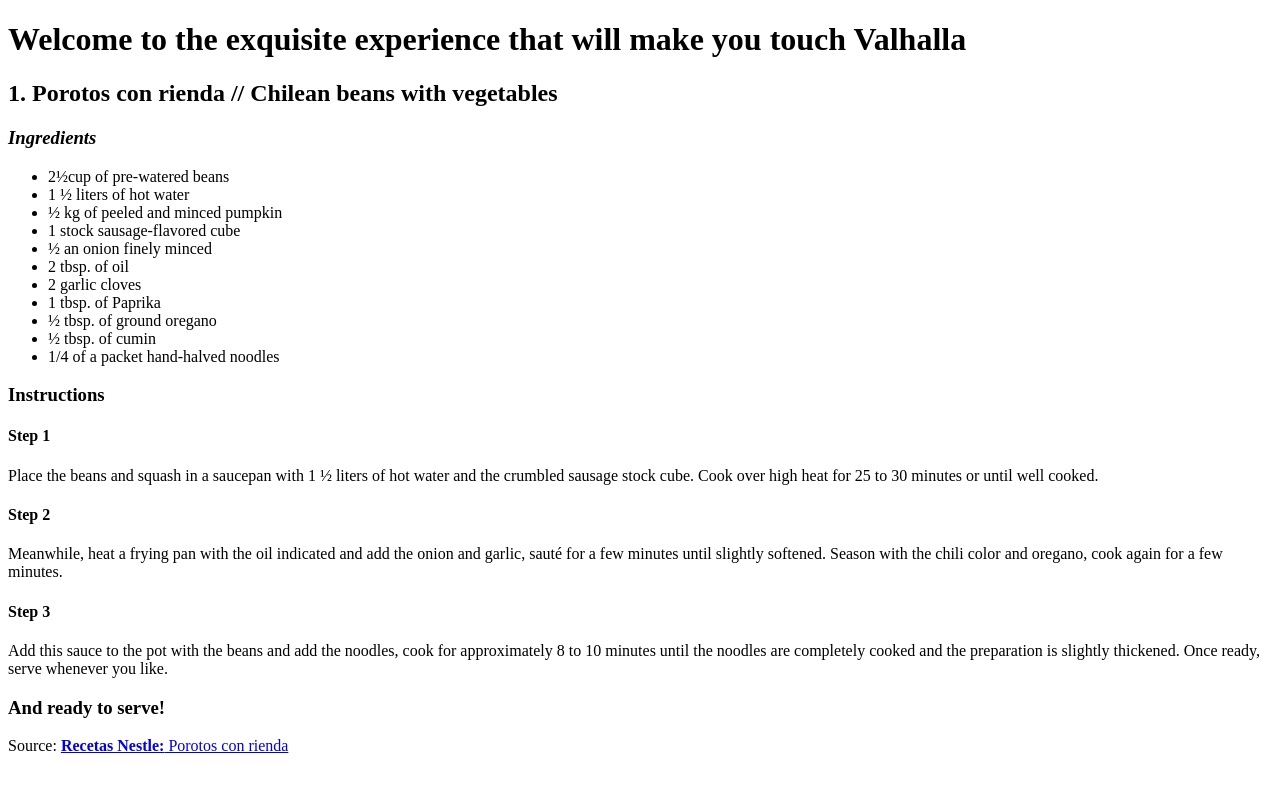
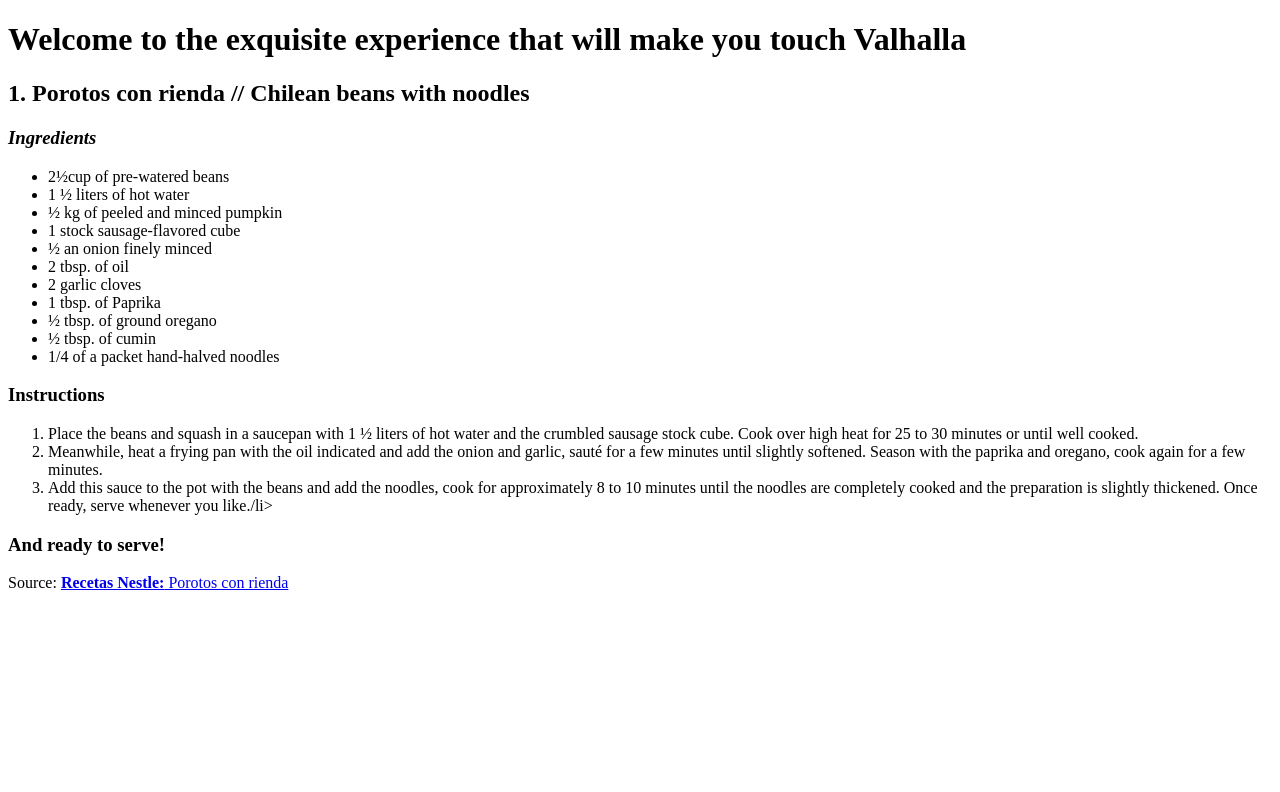
Before and after one commit to Rydozz15/odin-recipes, a plain HTML site: page index.html in a window 1280 px wide. Drawn offline with Linux system fonts and the light colour scheme.

Commit message:
Fix typos and change pf <h> to <ol>

```diff
--- a/index.html
+++ b/index.html
@@ -8,7 +8,7 @@
 </head>
 <body>
     <h1>Welcome to the exquisite experience that will make you touch Valhalla</h1>
-    <h2>1. Porotos con rienda // Chilean beans with vegetables</h2>
+    <h2>1. Porotos con rienda // Chilean beans with noodles</h2>
     <h3><em>Ingredients</em></h3>
     <p>
         <ul>
@@ -26,15 +26,14 @@
         </ul>
     </p>
     <h3>Instructions</h3>
-    <h4>Step 1</h4>
-        <p>Place the beans and squash in a saucepan with 1 ½ liters of hot water and the crumbled sausage stock cube.
-        Cook over high heat for 25 to 30 minutes or until well cooked.</p>
-    <h4>Step 2</h4>
-        <p>Meanwhile, heat a frying pan with the oil indicated and add the onion and garlic, sauté for a few minutes until
-            slightly softened. Season with the chili color and oregano, cook again for a few minutes.</p>
-    <h4>Step 3</h4>
-        <p>Add this sauce to the pot with the beans and add the noodles, cook for approximately 8 to 10 minutes until
-            the noodles are completely cooked and the preparation is slightly thickened. Once ready, serve whenever you like.</p>
+        <ol>
+            <li>Place the beans and squash in a saucepan with 1 ½ liters of hot water and the crumbled sausage stock cube.
+                Cook over high heat for 25 to 30 minutes or until well cooked.</li>
+            <li>Meanwhile, heat a frying pan with the oil indicated and add the onion and garlic, sauté for a few minutes until
+                slightly softened. Season with the paprika and oregano, cook again for a few minutes.</li>
+            <li>Add this sauce to the pot with the beans and add the noodles, cook for approximately 8 to 10 minutes until
+                the noodles are completely cooked and the preparation is slightly thickened. Once ready, serve whenever you like./li>
+        </ol>
     <h3>And ready to serve!</h3>
     <div>Source: <a href="https://www.recetasnestle.cl/recetas/porotos-con-riendas"><strong>Recetas Nestle:</strong> Porotos con rienda</div>
 </body>
```
